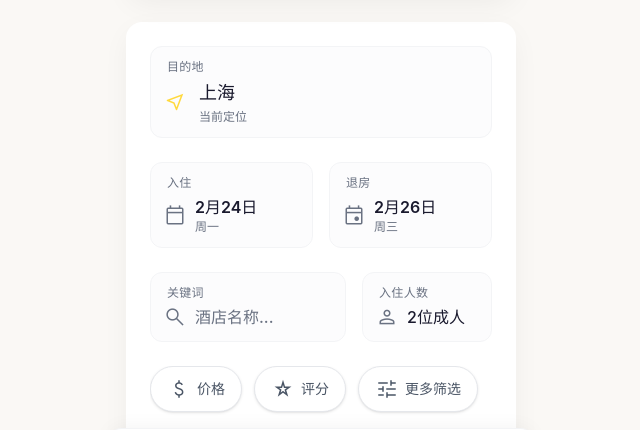
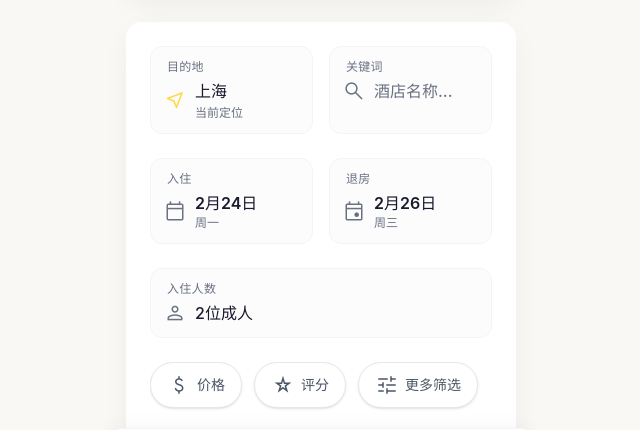
Before and after one commit to wyyyyn/TripEase, a React (Vite) app in the folder app/: page / in a window 1280 px wide. Shown: the part 292-722 px from the top of the page, without its empty margins (319-959 px from the left). Built offline with nearby package versions, Linux system fonts and the light colour scheme.

Commit message:
feat: rearrange search form layout - destination with keyword, guests on separate row

```diff
--- a/app/src/pages/HotelSearchHome.tsx
+++ b/app/src/pages/HotelSearchHome.tsx
@@ -124,22 +124,42 @@ export default function HotelSearchHome() {
 
         {/* Search Form Card */}
         <div className="bg-white rounded-2xl shadow-soft p-6 space-y-6">
-          {/* Destination */}
-          <div className="border border-gray-100 rounded-xl p-3 bg-gray-50/50 hover:bg-gray-50 hover:border-accent/30 transition-colors">
+          {/* Destination + Keyword */}
+          <div className="flex gap-4">
+            <div className="flex-1 border border-gray-100 rounded-xl p-3 bg-gray-50/50 hover:bg-gray-50 hover:border-accent/30 transition-colors">
               <label className="block text-xs font-semibold text-gray-500 mb-1 uppercase tracking-wide px-1">
                 目的地
               </label>
               <div className="flex items-center cursor-pointer">
-              <span className="material-symbols-outlined text-accent mr-3 text-2xl">
+                <span className="material-symbols-outlined text-accent mr-2 text-2xl">
                   near_me
                 </span>
-              <div className="flex-1">
-                <p className="text-lg font-semibold text-dark">
+                <div className="flex-1 min-w-0">
+                  <p className="text-base font-semibold text-dark truncate">
                     {defaultSearch.city}
                   </p>
-                <p className="text-xs text-gray-500 mt-0.5 font-medium">
+                  <p className="text-xs text-gray-500 mt-0.5 font-medium truncate">
                     {defaultSearch.citySubtext}
                   </p>
+                </div>
+              </div>
+            </div>
+            <div className="flex-1 border border-gray-100 rounded-xl p-3 bg-gray-50/50 hover:bg-gray-50 hover:border-accent/30 transition-colors">
+              <label className="block text-xs font-semibold text-gray-500 mb-1 uppercase tracking-wide px-1">
+                关键词
+              </label>
+              <div className="flex items-center">
+                <span className="material-symbols-outlined text-gray-500 mr-2">
+                  search
+                </span>
+                <input
+                  className="w-full bg-transparent border-none p-0 text-base font-medium text-dark placeholder-gray-500 focus:outline-none"
+                  placeholder="酒店名称..."
+                  type="text"
+                  value={keyword}
+                  onChange={(e) => setKeyword(e.target.value)}
+                  aria-label="搜索酒店关键词"
+                />
               </div>
             </div>
           </div>
@@ -194,30 +214,11 @@ export default function HotelSearchHome() {
             </button>
           </div>
 
-          {/* Keyword + Guests */}
-          <div className="flex gap-4">
-            <div className="flex-1 border border-gray-100 rounded-xl p-3 bg-gray-50/50 hover:bg-gray-50 hover:border-accent/30 transition-colors">
-              <label className="block text-xs font-semibold text-gray-500 mb-1 uppercase tracking-wide px-1">
-                关键词
-              </label>
-              <div className="flex items-center">
-                <span className="material-symbols-outlined text-gray-500 mr-2">
-                  search
-                </span>
-                <input
-                  className="w-full bg-transparent border-none p-0 text-base font-medium text-dark placeholder-gray-500 focus:outline-none"
-                  placeholder="酒店名称..."
-                  type="text"
-                  value={keyword}
-                  onChange={(e) => setKeyword(e.target.value)}
-                  aria-label="搜索酒店关键词"
-                />
-              </div>
-            </div>
+          {/* Guests */}
           <button
             type="button"
             onClick={() => setGuestOpen(true)}
-              className="text-left w-[38%] border border-gray-100 rounded-xl p-3 bg-gray-50/50 hover:bg-gray-50 hover:border-accent/30 transition-colors cursor-pointer"
+            className="text-left w-full border border-gray-100 rounded-xl p-3 bg-gray-50/50 hover:bg-gray-50 hover:border-accent/30 transition-colors cursor-pointer"
             aria-label="选择入住人数"
           >
             <label className="block text-xs font-semibold text-gray-500 mb-1 uppercase tracking-wide px-1">
@@ -232,7 +233,6 @@ export default function HotelSearchHome() {
               </span>
             </div>
           </button>
-          </div>
 
           {/* Filter Tags */}
           <div className="flex space-x-3 overflow-x-auto hide-scrollbar pb-1">
```
Lines whose indentation alone changed are shown as unchanged.
